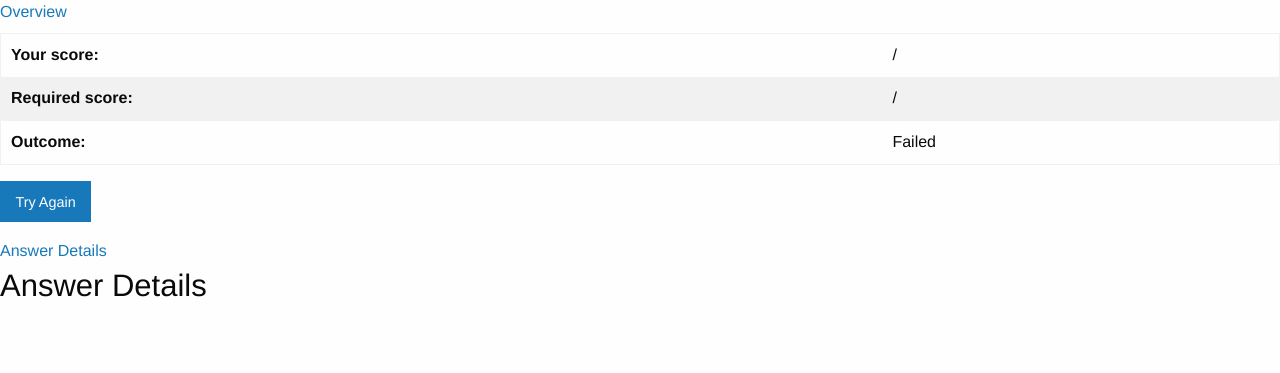
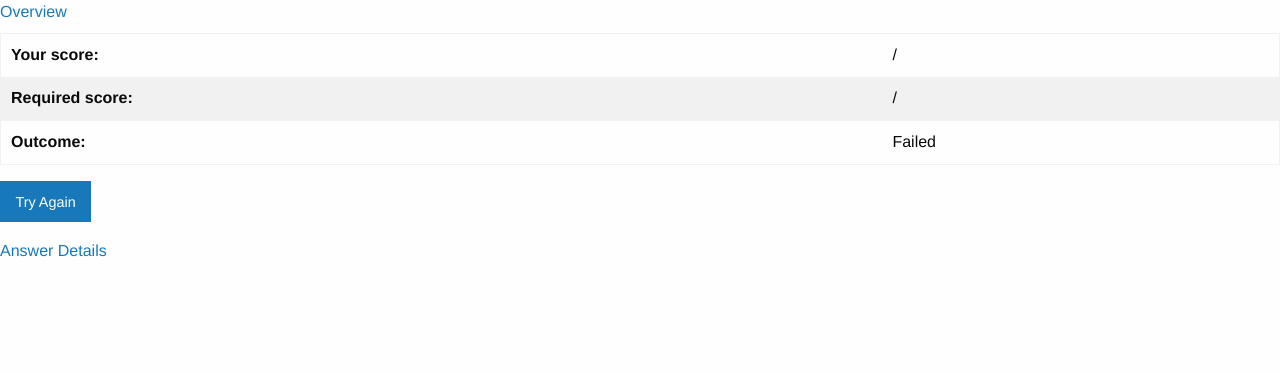
Before and after one commit to briandamaged/django_example, a Django app: template aqa/templates/aqa/users/show_assessment.html in a window 1280 px wide. Shown: the part 209-582 px from the top of the page. Run offline with Django 3.2, Linux system fonts and the light colour scheme; the template is opened without the code that fills it, so the values that code supplies are empty; some libraries are stand-ins or nearby versions.

Commit message:
Bug fix: forgot to remove 'Answer Details' header

```diff
--- a/aqa/templates/aqa/users/show_assessment.html
+++ b/aqa/templates/aqa/users/show_assessment.html
@@ -43,10 +43,6 @@
       <li class="accordion-navigation" >
         <a href="#answer-details">Answer Details</a>
         <div id="answer-details" class="content answer-details" >
-          <div class="row" >
-            <h3>Answer Details</h3>
-          </div>
-
           {% for aa in answers %}
 
             <div class="row answer-detail {{ aa.is_correct|yesno:"answer-correct,answer-incorrect"}}" >
```
